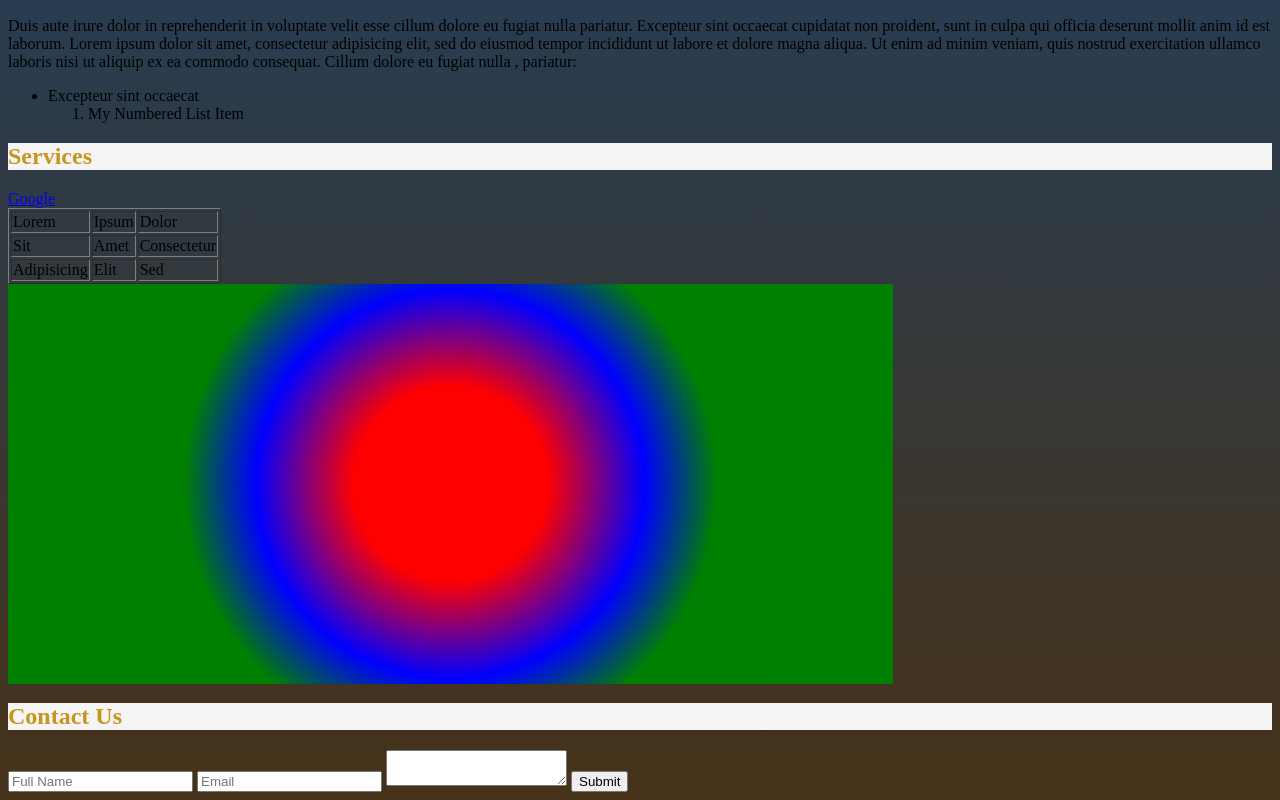
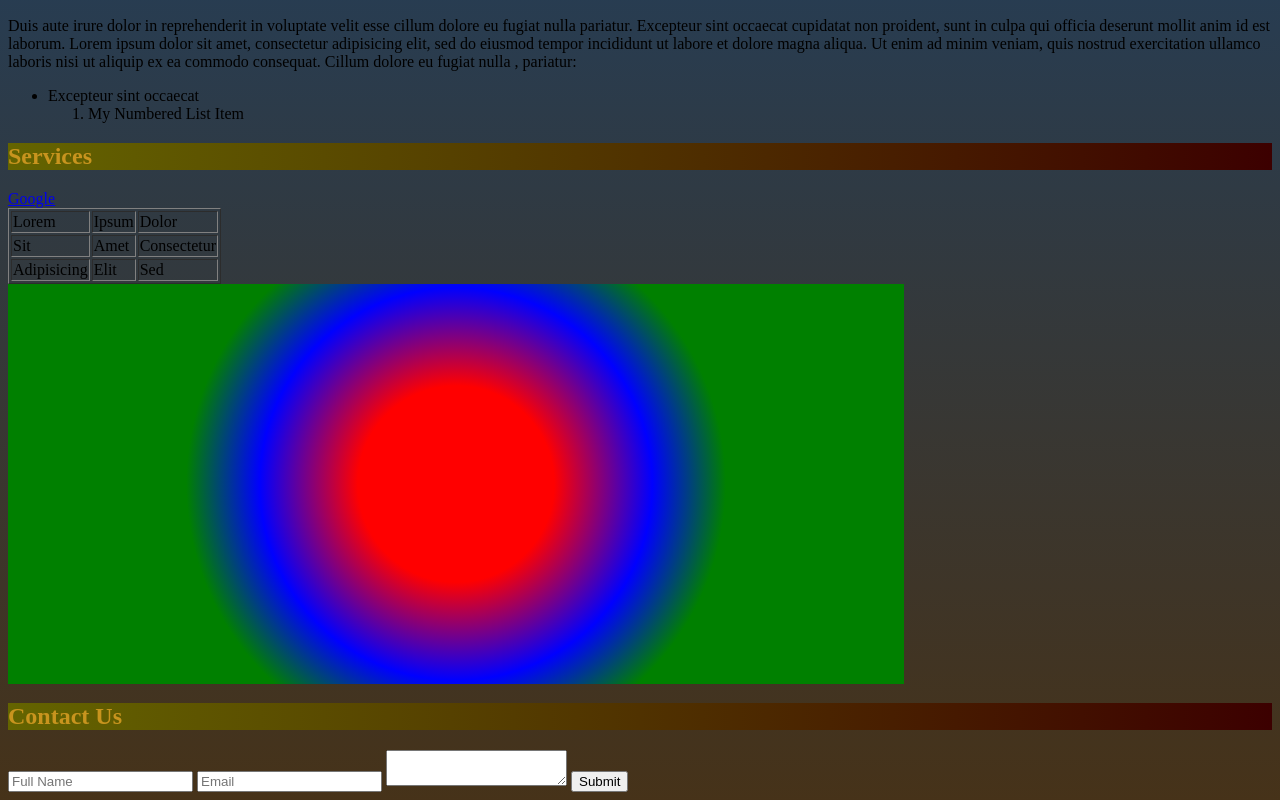
Before and after one commit to LennyRemache/learn-css, a plain HTML site: page html/practice.html in a window 1280 px wide. Shown: the part 684-1484 px from the top of the page. Drawn offline with Linux system fonts and the light colour scheme.

Commit message:
Types of Units

```diff
--- a/css/main.css
+++ b/css/main.css
@@ -1,6 +1,7 @@
 body {
     /* a is for alpha, 0-1 */
-    background:linear-gradient(to bottom, rgb(14, 69, 129), rgba(50, 28, 0, 0.9))
+    background:linear-gradient(to bottom, rgb(14, 69, 129), rgba(50, 28, 0, 0.9));
+    font-size: 1em;
 }
 
 #title {
@@ -9,12 +10,12 @@ body {
 
 .subtitle {
     color: rgb(200, 148, 30);
-    background: whitesmoke;
+    background: linear-gradient(to right, rgb(100,100,0), rgb(60,0,0));
 }
 
 #service-image {
-    height: 400px;
-    width: 70%;
+    height: 400px; /* absolute units: cm, mm, pt, px, 1pc = 12pt */
+    width: 70vw; /* relative units: %, vh, vw, em */
 
     /*background: url("../img/img-2.jpeg");*/
     /*background-repeat: no-repeat;*/
```
Also changed, not shown: html/practice.html (+1 -1 lines).
